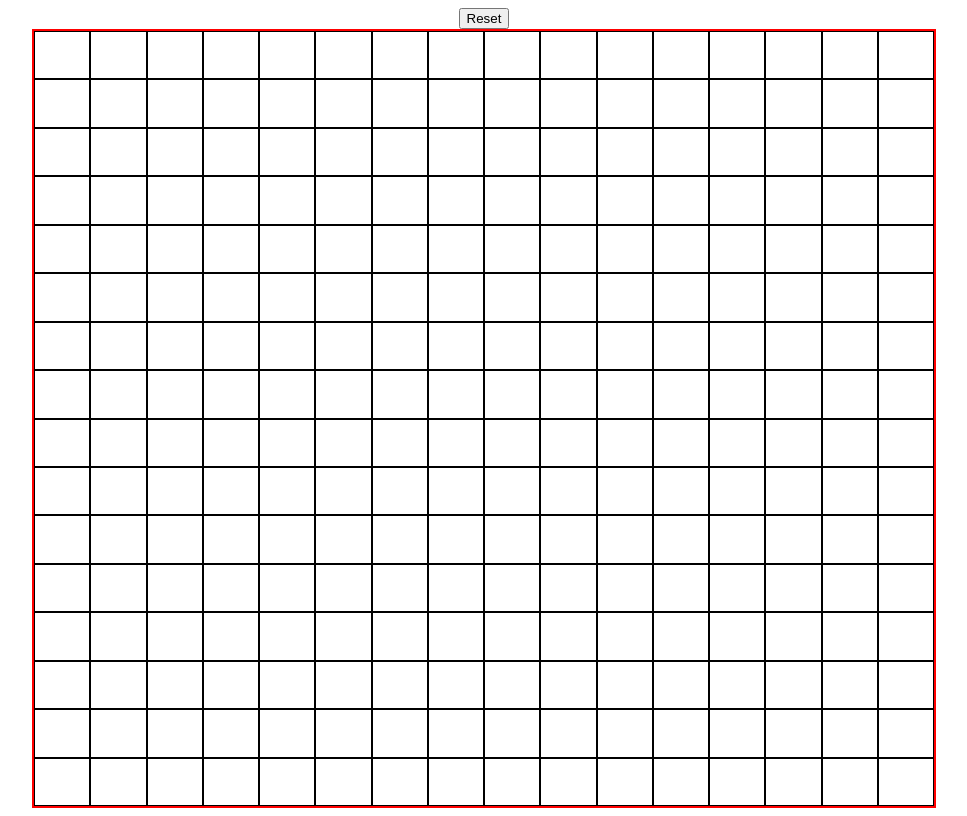
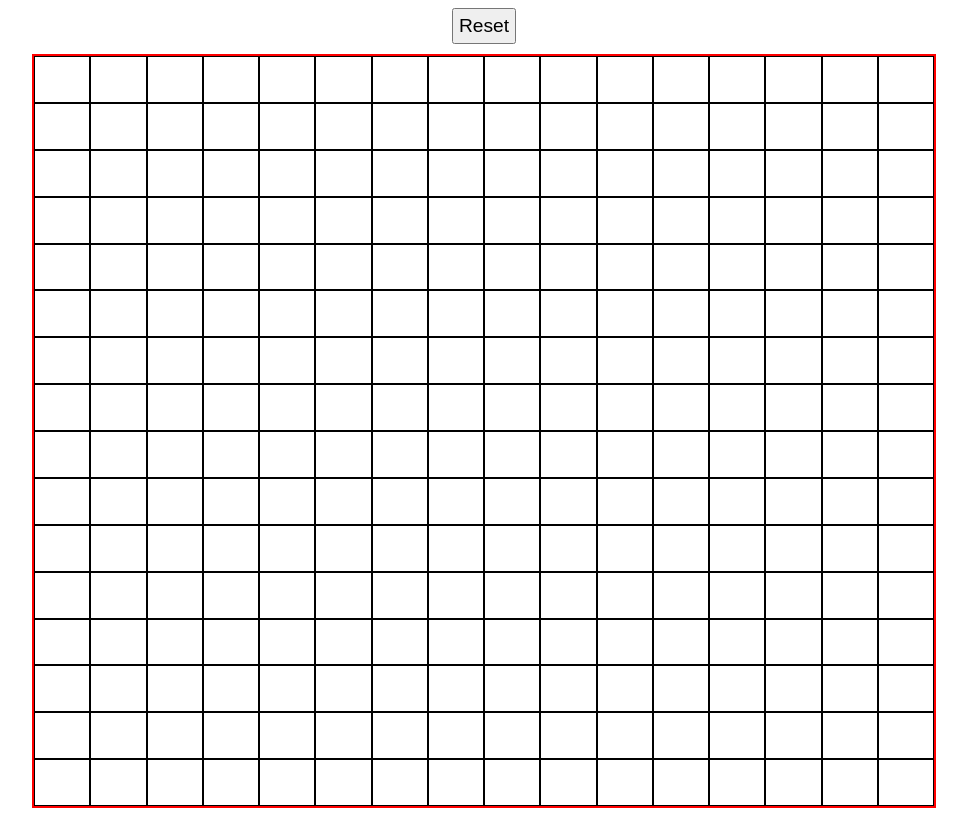
Before and after one commit to Doomguy504/etch-a-sketch, a plain HTML site: page index.html in a window 1280 px wide. Shown: the whole page, without its empty margins (156-1123 px from the left). Drawn offline with Linux system fonts and the light colour scheme.

Commit message:
style reset button

```diff
--- a/style.css
+++ b/style.css
@@ -4,6 +4,12 @@ body {
     flex-direction: column;
     align-items: center;
     justify-content: center;
+    gap: 10px;
+}
+
+#reset-button {
+    font-size: larger;
+    padding: 5px;
 }
 
 #grid-container {
```
